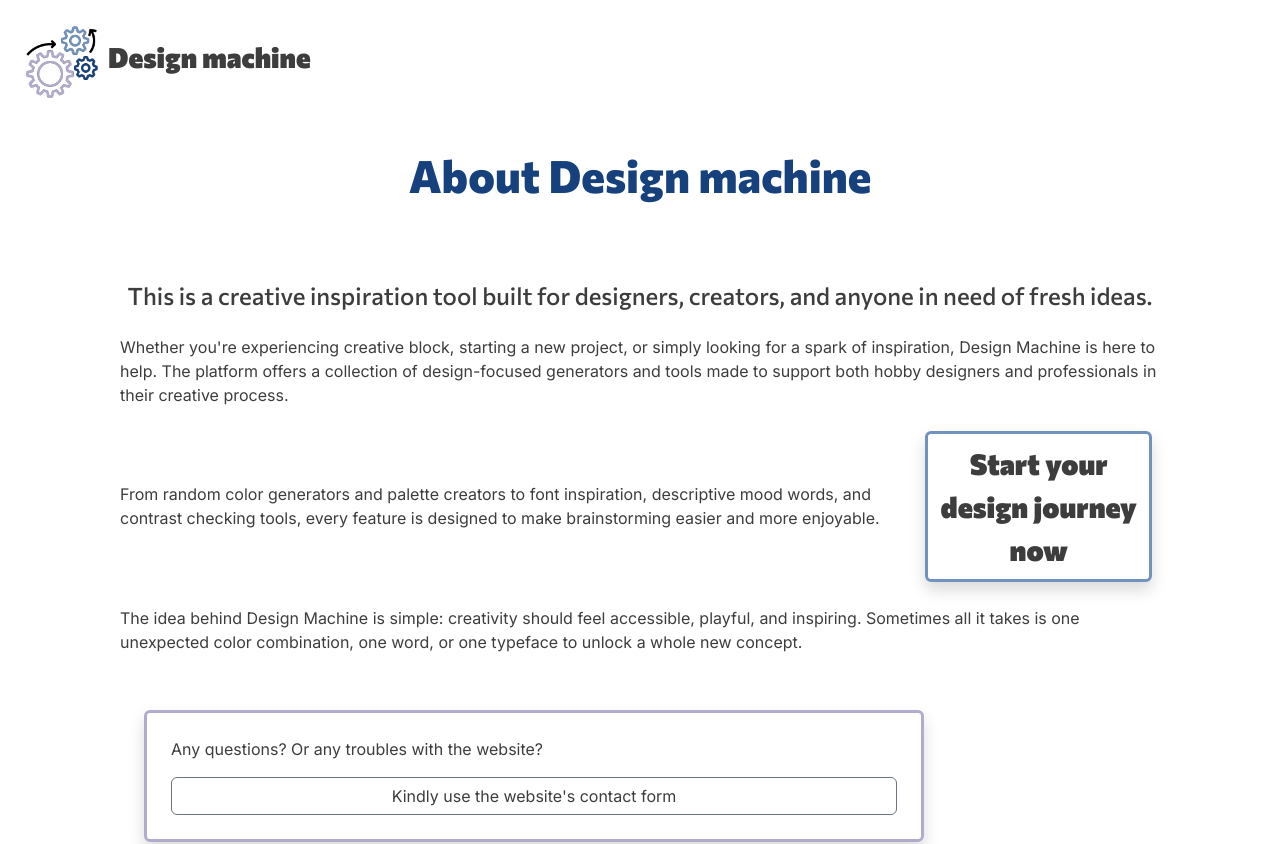
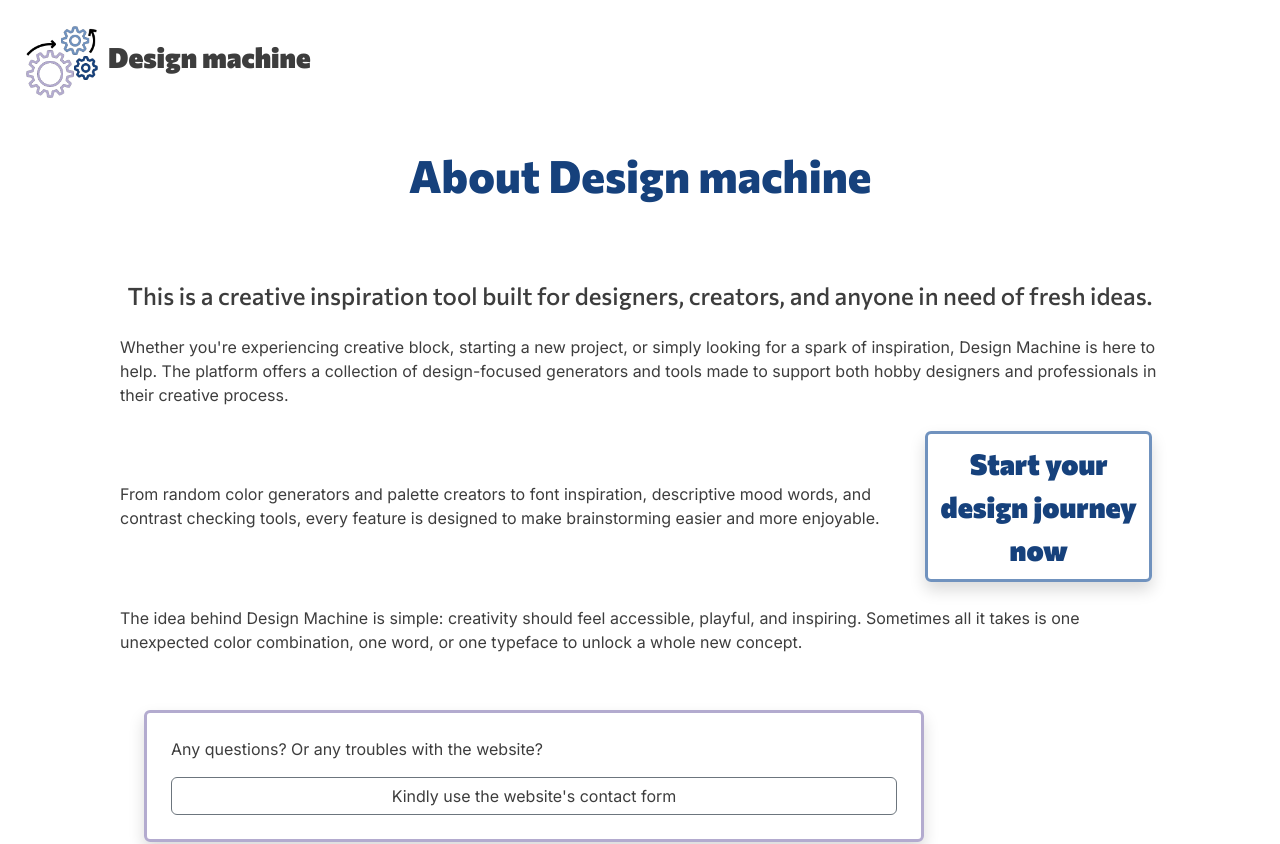
Before and after one commit to fiamont/colormachine, a React (Vite) app: page /about in a window 1280 px wide. Shown: the top 844 px of the page. Built offline with nearby package versions, Linux system fonts and the light colour scheme.

Commit message:
Edit css

```diff
--- a/src/App.css
+++ b/src/App.css
@@ -44,6 +44,11 @@
   color: var(--grey-font);
 }
 
+.teaser-link {
+  text-decoration: none;
+  color: var(--dark-blue);
+}
+
 @media screen and (min-width: 600px) {
   .contact-form-container {
     width: 85%;
--- a/src/components/StartTeaser.jsx
+++ b/src/components/StartTeaser.jsx
@@ -3,7 +3,7 @@ import { Link } from "react-router-dom";
 function StartTeaser() {
   return (
     <div className="d-flex justify-content-center align-items-center shadow rounded m-2 geting-started-teaser-container">
-      <Link className="text-center p-2 m-0 link" to="/">
+      <Link className="text-center p-2 m-0 teaser-link" to="/">
         Start your design journey now
       </Link>
     </div>
--- a/src/views/AboutView.jsx
+++ b/src/views/AboutView.jsx
@@ -5,7 +5,7 @@ import aboutText from "./../texts/about.json";
 
 function AboutView() {
   return (
-    <div className="d-flex flex-column justify-content-center align-items-center gap-3 p-4 mb-4">
+    <div className="d-flex flex-column justify-content-center align-items-center gap-3 p-md-4 mb-4">
       <h2 className="text-center">{aboutText.title}</h2>
       <div className="d-flex flex-column p-4 p-lg-5 mt-lg-2 mb-lg-5 mx-lg-5 bg-white">
         <h4 className="text-center">{aboutText.introduction}</h4>
```
